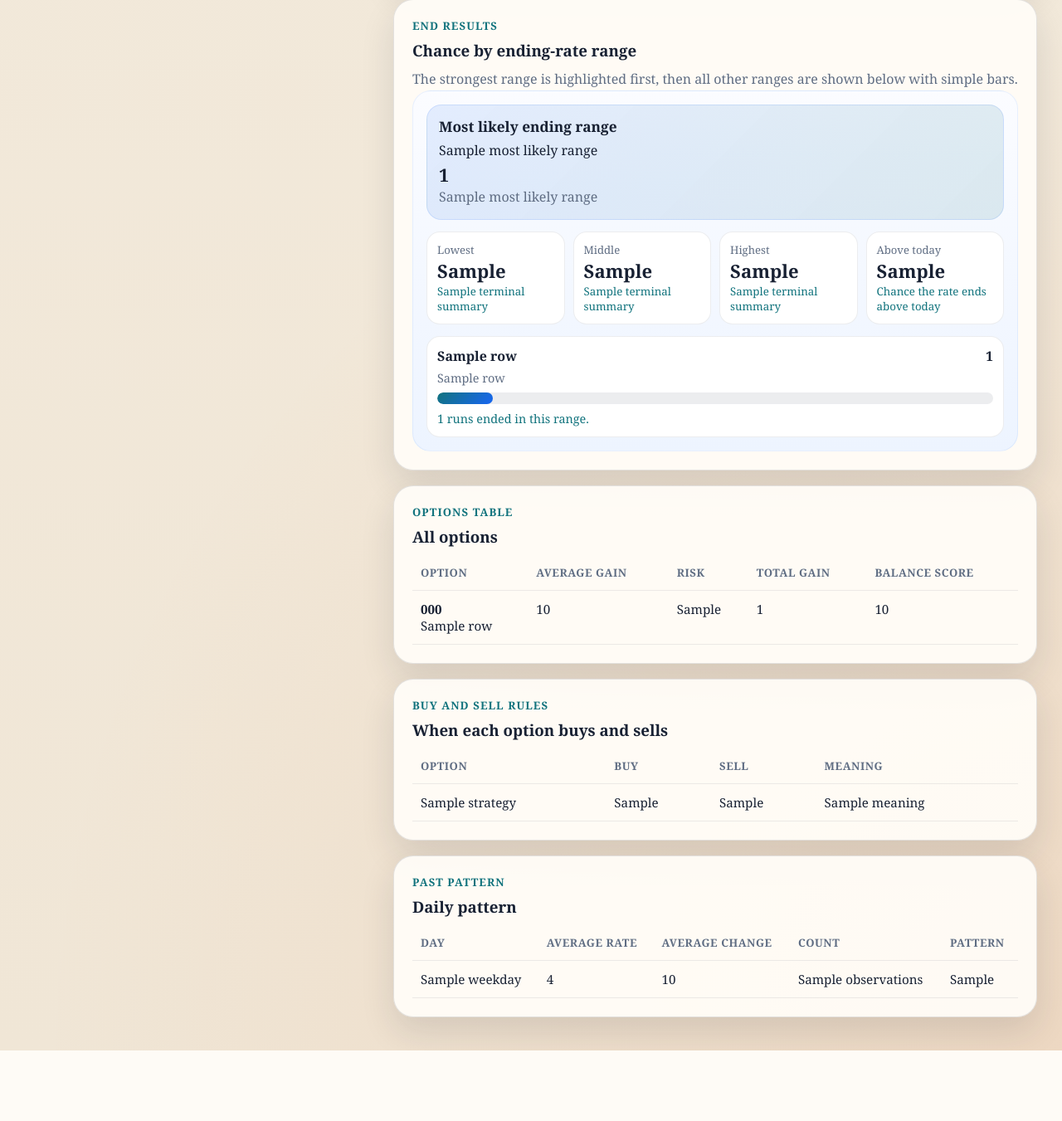
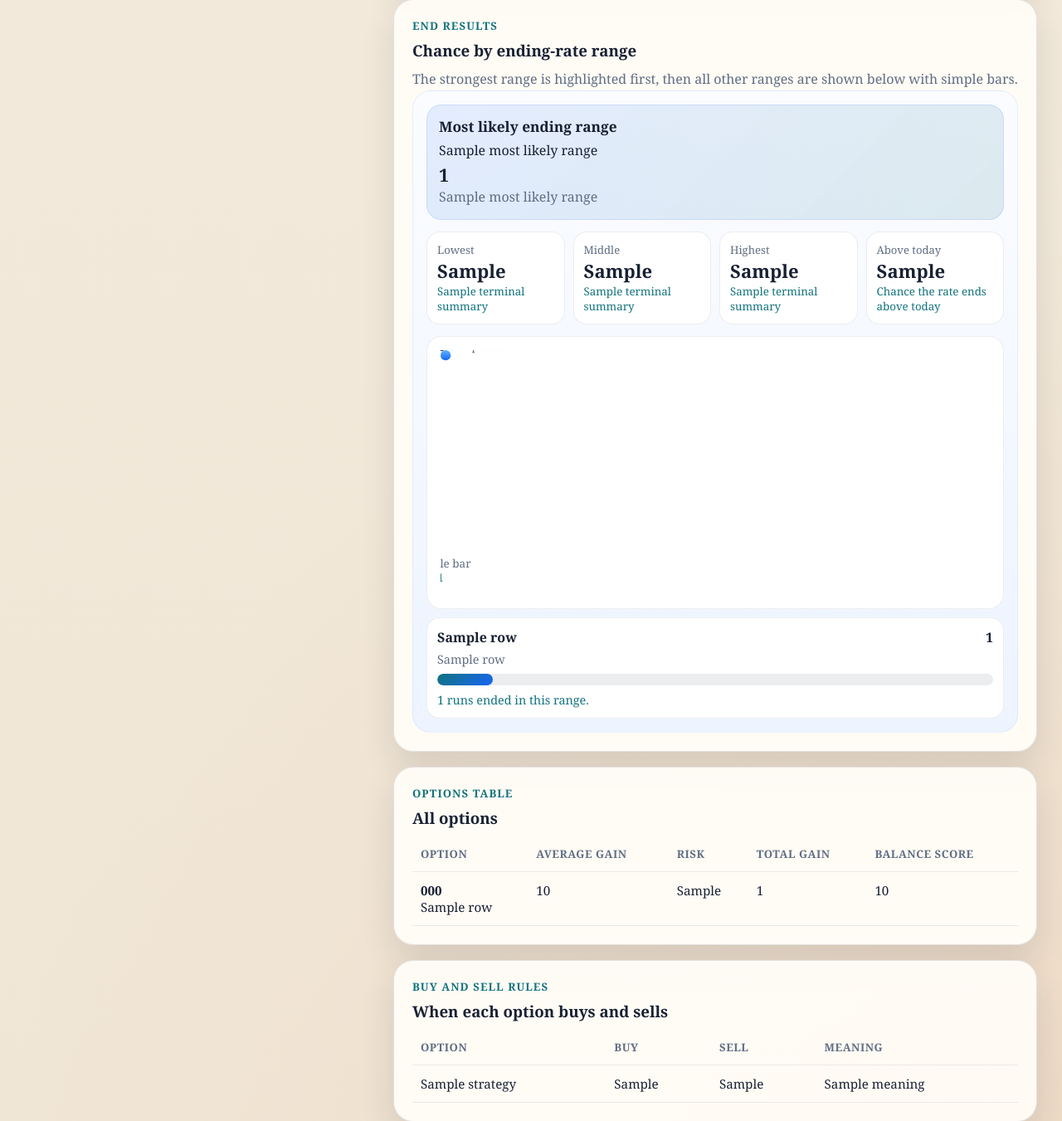
Before and after one commit to am2aidi/nutri, a Flask app: template templates/index.html in a window 1280 px wide. Shown: the part 3306-4657 px from the top of the page at 83% size. Before the commit the page ends 4572 px from the top, so only its background shows below. Run offline with Flask 3, Linux system fonts and the light colour scheme; the template is opened without the code that fills it: most values are stand-ins (such as "Sample title", 1, 10 or a date in 2020); form fields are guessed from the names that the template uses.

Commit message:
Add graph-style histogram and plotting visuals

```diff
--- a/app.py
+++ b/app.py
@@ -318,6 +318,68 @@ def _build_most_likely_range(histogram_rows: list[dict]) -> dict:
     return max(histogram_rows, key=lambda row: row["count"])
 
 
+def _build_histogram_chart(
+    histogram_rows: list[dict],
+    width: int = 540,
+    height: int = 240,
+) -> dict:
+    if not histogram_rows:
+        return {}
+
+    pad_left = 44
+    pad_right = 18
+    pad_top = 18
+    pad_bottom = 42
+    chart_width = width - pad_left - pad_right
+    chart_height = height - pad_top - pad_bottom
+    bar_gap = 14
+    bar_count = len(histogram_rows)
+    bar_width = (chart_width - (bar_gap * max(0, bar_count - 1))) / max(1, bar_count)
+    max_count = max(int(row["count"]) for row in histogram_rows) or 1
+
+    bars = []
+    for index, row in enumerate(histogram_rows):
+        count_value = int(row["count"])
+        bar_height = (count_value / max_count) * chart_height if max_count else 0
+        x = pad_left + index * (bar_width + bar_gap)
+        y = pad_top + (chart_height - bar_height)
+        bars.append(
+            {
+                "x": f"{x:.1f}",
+                "y": f"{y:.1f}",
+                "width": f"{bar_width:.1f}",
+                "height": f"{max(2.0, bar_height):.1f}",
+                "count": count_value,
+                "percent": row["percent"],
+                "band_name": row["band_name"],
+                "range_label": row["label"],
+                "center_x": f"{(x + (bar_width / 2)):.1f}",
+                "count_y": f"{max(12.0, y - 6):.1f}",
+            }
+        )
+
+    y_ticks = []
+    for tick_value in np.linspace(max_count, 0, 4):
+        y = pad_top + (chart_height - ((tick_value / max_count) * chart_height if max_count else 0))
+        y_ticks.append(
+            {
+                "y": f"{y:.1f}",
+                "label": f"{int(round(float(tick_value)))}",
+            }
+        )
+
+    return {
+        "width": width,
+        "height": height,
+        "bars": bars,
+        "y_ticks": y_ticks,
+        "axis_left": pad_left,
+        "axis_right": width - pad_right,
+        "axis_bottom": height - pad_bottom,
+        "axis_top": pad_top,
+    }
+
+
 def _parse_manual_series(raw_text: str) -> pd.Series:
     cleaned = raw_text.replace(",", "\n")
     values = []
@@ -567,6 +629,7 @@ def index():
             history_analysis = build_history_analysis(history_df) if not history_df.empty else {}
             median_terminal_rate = float(np.median(terminal_values))
             terminal_histogram_rows = _build_histogram_rows(terminal_values)
+            histogram_chart = _build_histogram_chart(terminal_histogram_rows)
             history_chart = (
                 _build_chart_panel(
                     history_df["Rate"].tail(24),
@@ -815,6 +878,7 @@ def index():
                 "history_chart": history_chart,
                 "forecast_chart": forecast_chart,
                 "terminal_histogram_rows": terminal_histogram_rows,
+                "histogram_chart": histogram_chart,
                 "most_likely_range": _build_most_likely_range(terminal_histogram_rows),
                 "terminal_summary": _build_terminal_summary(
                     terminal_values,
--- a/templates/index.html
+++ b/templates/index.html
@@ -302,6 +302,48 @@
         border-radius: 22px;
         background: linear-gradient(180deg, #fbfcff 0%, #edf4ff 100%);
         border: 1px solid rgba(23, 102, 242, 0.08);
+      }
+      .histogram-graph {
+        margin-top: 14px;
+        padding: 16px;
+        border-radius: 18px;
+        background: #fff;
+        border: 1px solid rgba(24, 33, 51, 0.08);
+      }
+      .histogram-graph svg {
+        width: 100%;
+        display: block;
+      }
+      .hist-axis-line {
+        stroke: rgba(24, 33, 51, 0.16);
+        stroke-width: 1;
+      }
+      .hist-grid-line {
+        stroke: rgba(24, 33, 51, 0.08);
+        stroke-width: 1;
+      }
+      .hist-axis-label {
+        fill: #5f6d83;
+        font-size: 11px;
+      }
+      .hist-bar-rect {
+        fill: url(#histBarGradient);
+      }
+      .hist-bar-count {
+        fill: #182133;
+        font-size: 12px;
+        font-weight: 700;
+        text-anchor: middle;
+      }
+      .hist-bar-label {
+        fill: #5f6d83;
+        font-size: 11px;
+        text-anchor: middle;
+      }
+      .hist-bar-sub {
+        fill: #11737d;
+        font-size: 11px;
+        text-anchor: middle;
       }
       .range-highlight {
         margin-bottom: 14px;
@@ -875,6 +917,34 @@
                     </div>
                   </div>
 
+                  {% if results.histogram_chart %}
+                    <div class="histogram-graph">
+                      <svg viewBox="0 0 540 240" role="img" aria-label="Ending rate histogram">
+                        <defs>
+                          <linearGradient id="histBarGradient" x1="0" x2="0" y1="0" y2="1">
+                            <stop offset="0%" stop-color="#61b4ff"></stop>
+                            <stop offset="100%" stop-color="#1766f2"></stop>
+                          </linearGradient>
+                        </defs>
+
+                        {% for tick in results.histogram_chart.y_ticks %}
+                          <line class="hist-grid-line" x1="{{ results.histogram_chart.axis_left }}" y1="{{ tick.y }}" x2="{{ results.histogram_chart.axis_right }}" y2="{{ tick.y }}"></line>
+                          <text class="hist-axis-label" x="8" y="{{ tick.y }}">{{ tick.label }}</text>
+                        {% endfor %}
+
+                        <line class="hist-axis-line" x1="{{ results.histogram_chart.axis_left }}" y1="{{ results.histogram_chart.axis_top }}" x2="{{ results.histogram_chart.axis_left }}" y2="{{ results.histogram_chart.axis_bottom }}"></line>
+                        <line class="hist-axis-line" x1="{{ results.histogram_chart.axis_left }}" y1="{{ results.histogram_chart.axis_bottom }}" x2="{{ results.histogram_chart.axis_right }}" y2="{{ results.histogram_chart.axis_bottom }}"></line>
+
+                        {% for bar in results.histogram_chart.bars %}
+                          <rect class="hist-bar-rect" x="{{ bar.x }}" y="{{ bar.y }}" width="{{ bar.width }}" height="{{ bar.height }}" rx="10"></rect>
+                          <text class="hist-bar-count" x="{{ bar.center_x }}" y="{{ bar.count_y }}">{{ bar.count }}</text>
+                          <text class="hist-bar-label" x="{{ bar.center_x }}" y="214">{{ bar.band_name }}</text>
+                          <text class="hist-bar-sub" x="{{ bar.center_x }}" y="228">{{ bar.percent }}</text>
+                        {% endfor %}
+                      </svg>
+                    </div>
+                  {% endif %}
+
                   <div class="histogram-list">
                     {% for row in results.terminal_histogram_rows %}
                       <div class="hist-row">
```
